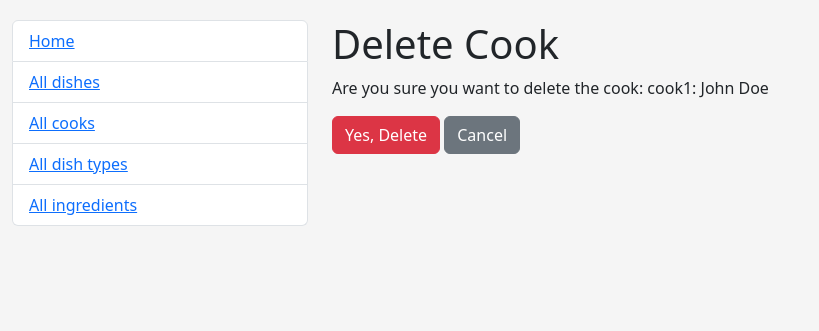
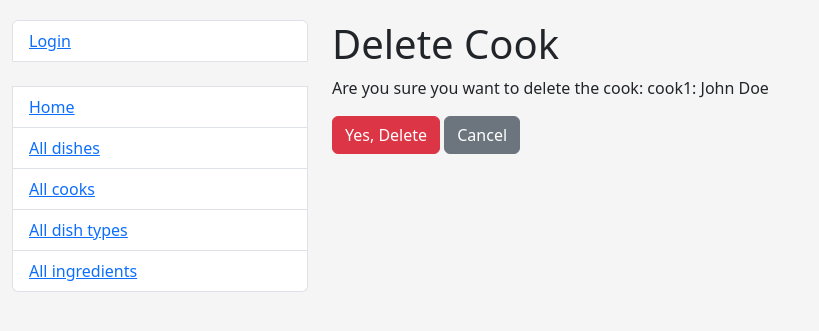
Before and after one commit to StrawHato/kitchen-mate, a Django app: page /kitchen/cooks/1/delete/ in a window 1280 px wide. Shown: the top 331 px of the page, without its empty margins (0-819 px from the left). Run offline with Django 5.2, Linux system fonts and the light colour scheme; data comes from the database, SQL or seed files in the repository.

Commit message:
Add login/logout links to sidebar

```diff
--- a/templates/includes/sidebar.html
+++ b/templates/includes/sidebar.html
@@ -1,4 +1,20 @@
 <ul class="sidebar-nav list-group">
+  {% if user.is_authenticated %}
+    <li class="list-group-item">
+      User: {{ user.username }}
+    </li>
+    <li class="list-group-item">
+      <form method="post" action="{% url 'logout' %}">
+        {% csrf_token %}
+        <button type="submit" class="logout-btn">Logout</button>
+      </form>
+    </li>
+  {% else %}
+    <li class="list-group-item">
+      <a href="{% url 'login' %}">Login</a>
+    </li>
+  {% endif %}
+  <br>
   <li class="list-group-item">
     <a href="{% url 'kitchen:main-page' %}">Home</a>
   </li>
```
